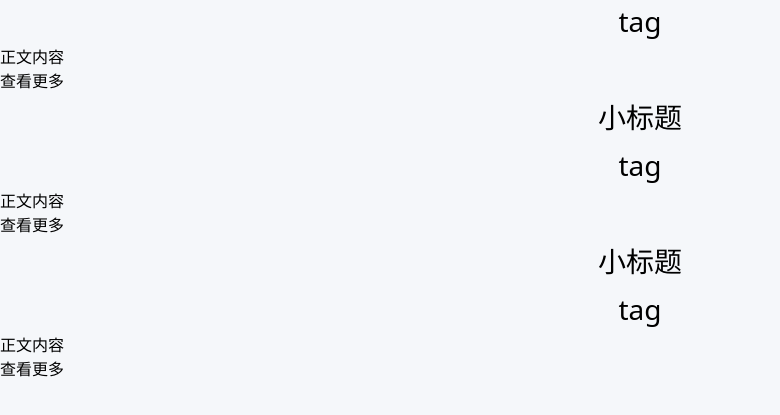
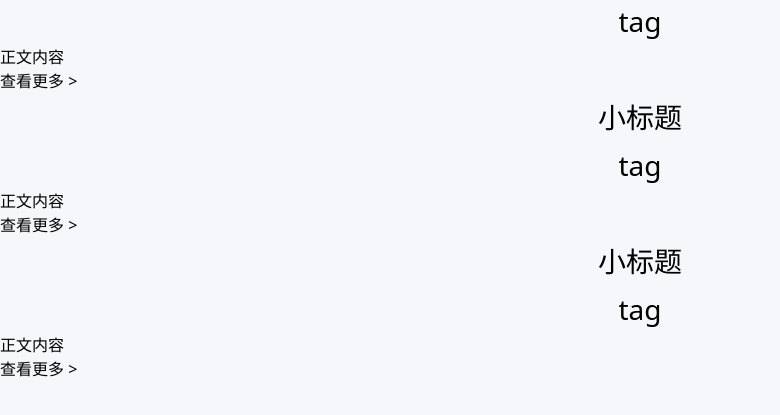
Before and after one commit to Alimjan2013/CMS, a Vue app: page / in a window 1280 px wide. Shown: the part 331-746 px from the top of the page, without its empty margins (0-780 px from the left). Built offline with nearby package versions, Linux system fonts and the light colour scheme.

Commit message:
Update iconCard.vue

```diff
--- a/src/components/cards/iconCard.vue
+++ b/src/components/cards/iconCard.vue
@@ -9,7 +9,7 @@
         </div>
         <p>正文内容</p>
       </div>
-      <a>查看更多</a>
+      <a href="#">查看更多 ></a>
     </div>
   </div>
 </template>
```
